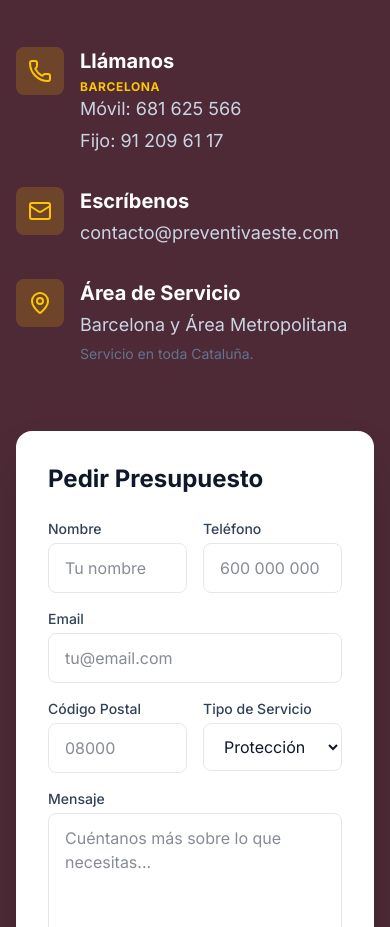
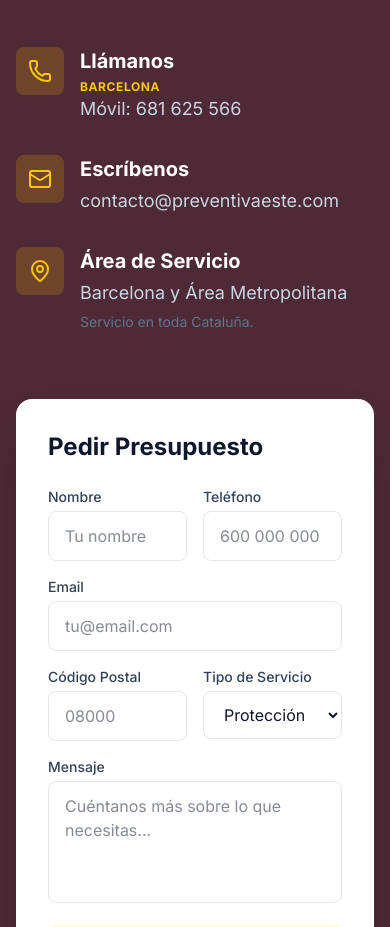
Before and after one commit to rafaluzfestivus/preventiva_este, a Next.js app: page / in a window 390 px wide. Shown: the part 9420-10347 px from the top of the page. Built offline with nearby package versions, Linux system fonts and the light colour scheme.

Commit message:
Remove landline phone number from contact section

```diff
--- a/src/components/sections/ContactSection.tsx
+++ b/src/components/sections/ContactSection.tsx
@@ -192,9 +192,6 @@ export function ContactSection({ dict = defaultDict }: ContactSectionProps) {
                                         <a href="tel:+34681625566" onClick={() => trackPhoneClick('+34681625566')} className="text-slate-300 hover:text-white transition-colors text-lg">
                                             Móvil: 681 625 566
                                         </a>
-                                        <a href="tel:+34912096117" onClick={() => trackPhoneClick('+34912096117')} className="text-slate-300 hover:text-white transition-colors text-lg">
-                                            Fijo: 91 209 61 17
-                                        </a>
                                     </div>
                                 </div>
                             </div>
```
